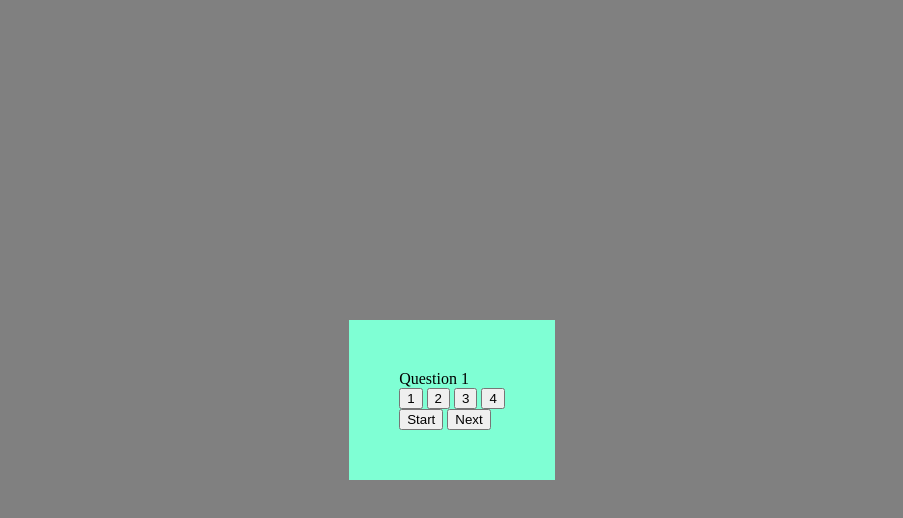
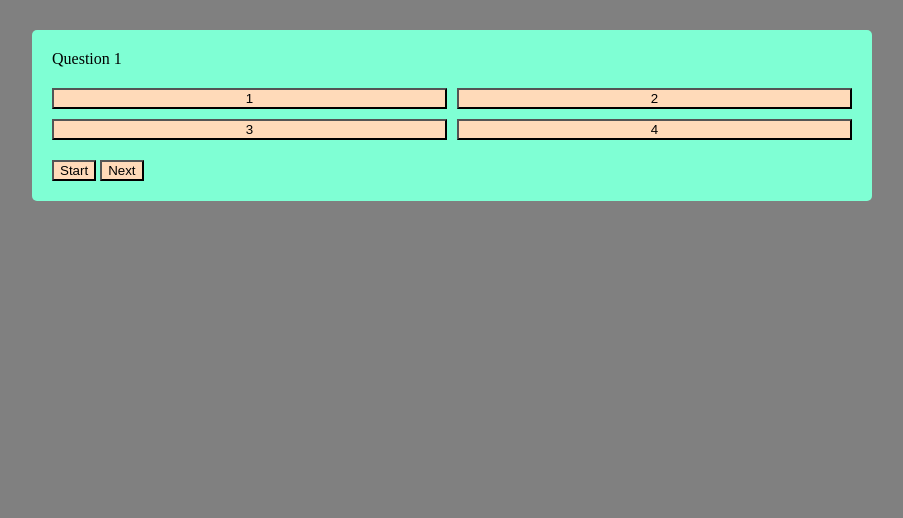
Before and after one commit to rwilliamsIII/Javascript-Quiz, a plain HTML site: page index.html in a window 1280 px wide. Shown: the whole page, without its empty margins (188-1091 px from the left). Drawn offline with Linux system fonts and the light colour scheme.

Commit message:
finished css styling

```diff
--- a/styles.css
+++ b/styles.css
@@ -10,6 +10,25 @@ body{
 }
 .container{
     background-color: aquamarine;
-    margin-top: 25%;
-    padding: 50px
+    margin-top: 30px;
+    width: 800px;
+    max-width: 80%;
+    padding: 20px;
+    border-radius: 5px;
 }
+
+.btn-grid{
+    display: grid;
+    grid-template-columns: repeat(2, auto);
+    gap: 10px;
+    margin: 20px 0;
+}
+
+.btn{
+    background-color: peachpuff;
+    color: black;
+}
+
+.btn:hover{
+    border-color: black;
+}
```
